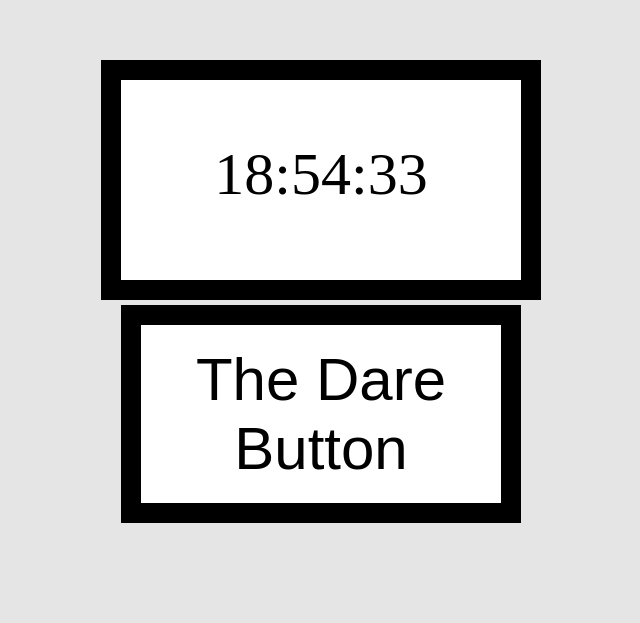
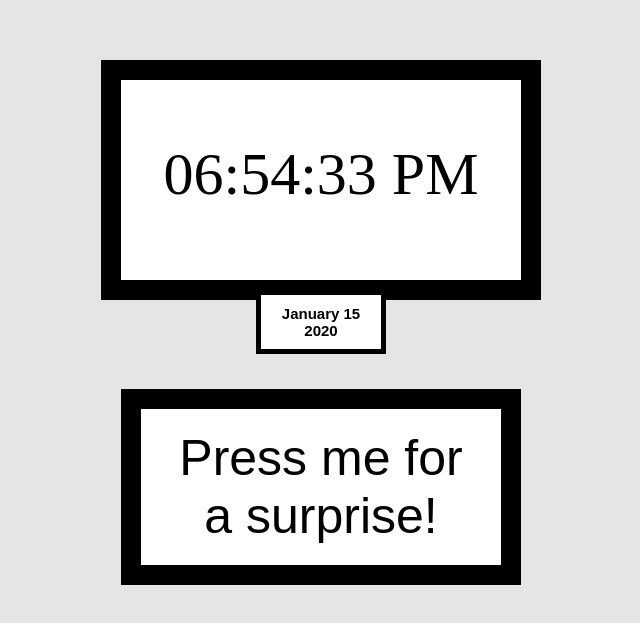
Before and after one commit to CyrilAris/Clock-Project, a plain HTML site: page index.html in a window 1280 px wide. Shown: the part 165-788 px from the top of the page, without its empty margins (319-959 px from the left). Drawn offline with Linux system fonts and the light colour scheme; a web font is replaced by a local one.

Commit message:
second commit

```diff
--- a/function.js
+++ b/function.js
@@ -3,16 +3,33 @@ function startTime() {
   var h = time.getHours();
   var m = time.getMinutes();
   var s = time.getSeconds();
+  var ampm = "PM";
   m = checkTime(m);
   s = checkTime(s);
+  if (h < 12) {
+    ampm = "AM"
+  }
+  if (h > 12) {
+    h -=12
+  }
+  if (h < 10) {
+    h = "0" + h
+  }
+  if (m < 10) {
+    m = "0" + m
+  }
+  if (s < 10) {
+    s = "0" + s
+  }
   document.getElementById('time').innerHTML =
-  h + ":" + m + ":" + s;
+  h + ":" + m + ":" + s + " " + ampm;
   var t = setTimeout(startTime, 500);
 }
 function checkTime(i) {
   if (i < 10) {i = "0" + i};
   return i;
 }
-function pressButton() {
-
+function play() {
+var audio = new Audio('https://www.youtube.com/watch?v=moSFlvxnbgk'[original].mp3);
+audio.play();
 }
--- a/index.html
+++ b/index.html
@@ -11,9 +11,8 @@
 <body>
 	<div class="box">
 		<div id="time"></div>
-		<button class="button darebutton">The Dare Button</button>
+    <div class="date">January 15 2020</div>
+	   <button class="button darebutton" onclick='play();'>Press me for a surprise!</button>
 	</div>
-
-
 	<body onload="startTime()">
 </body>
--- a/styles.css
+++ b/styles.css
@@ -17,12 +17,24 @@ body {
 	padding-bottom: 10px;
 	font-family: Copse;
 }
+.date {
+  width: 100px;
+  background-color: white;
+  text-align: center;
+  font-size: 15px;
+  font-family: sans-serif;
+  font-weight: bold;
+  padding: 10px;
+  margin: 10px auto;
+  border: solid 5px;
+
+}
 .button {
 	background-color: black;
 	color: white;
 	padding: 20px;
 	text-align: center;
-  	font-size: 60px;
+  	font-size: 50px;
   	margin-top: 25px;
   	transition-duration: 0.4s;
   	cursor: pointer;
```
